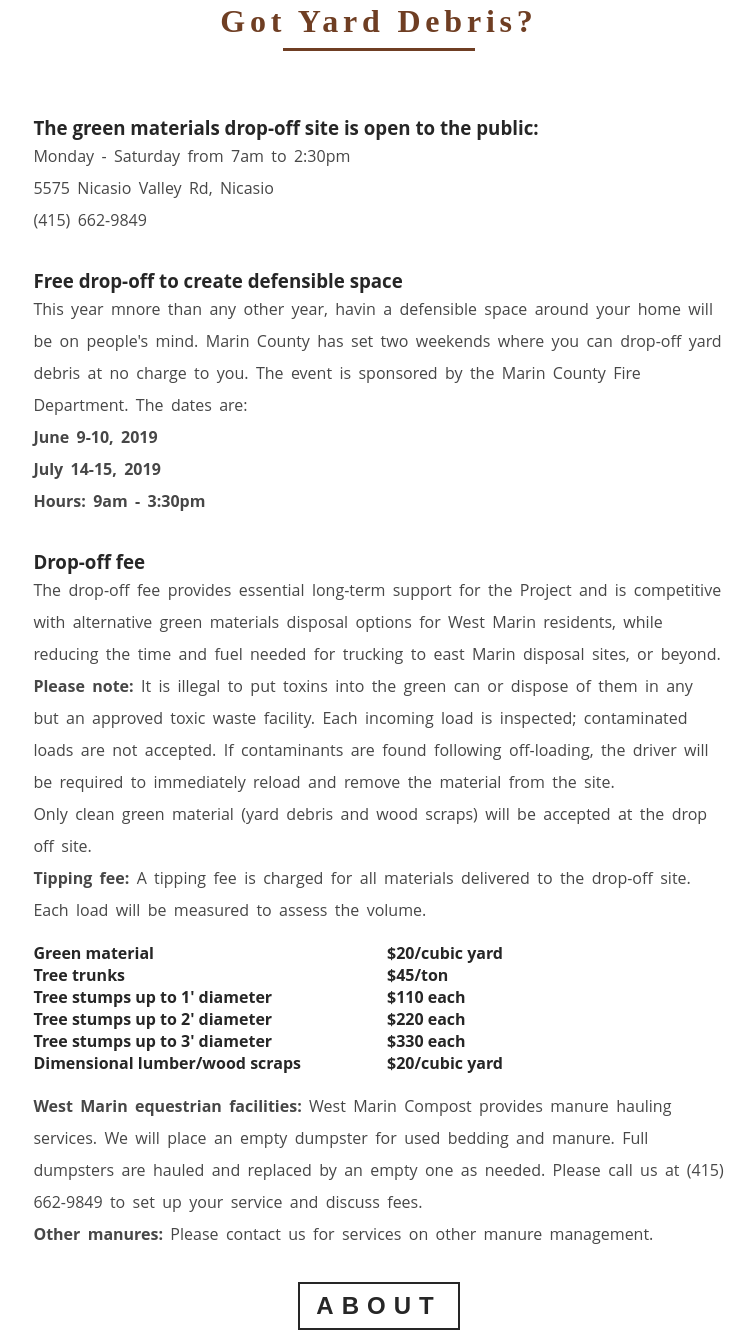
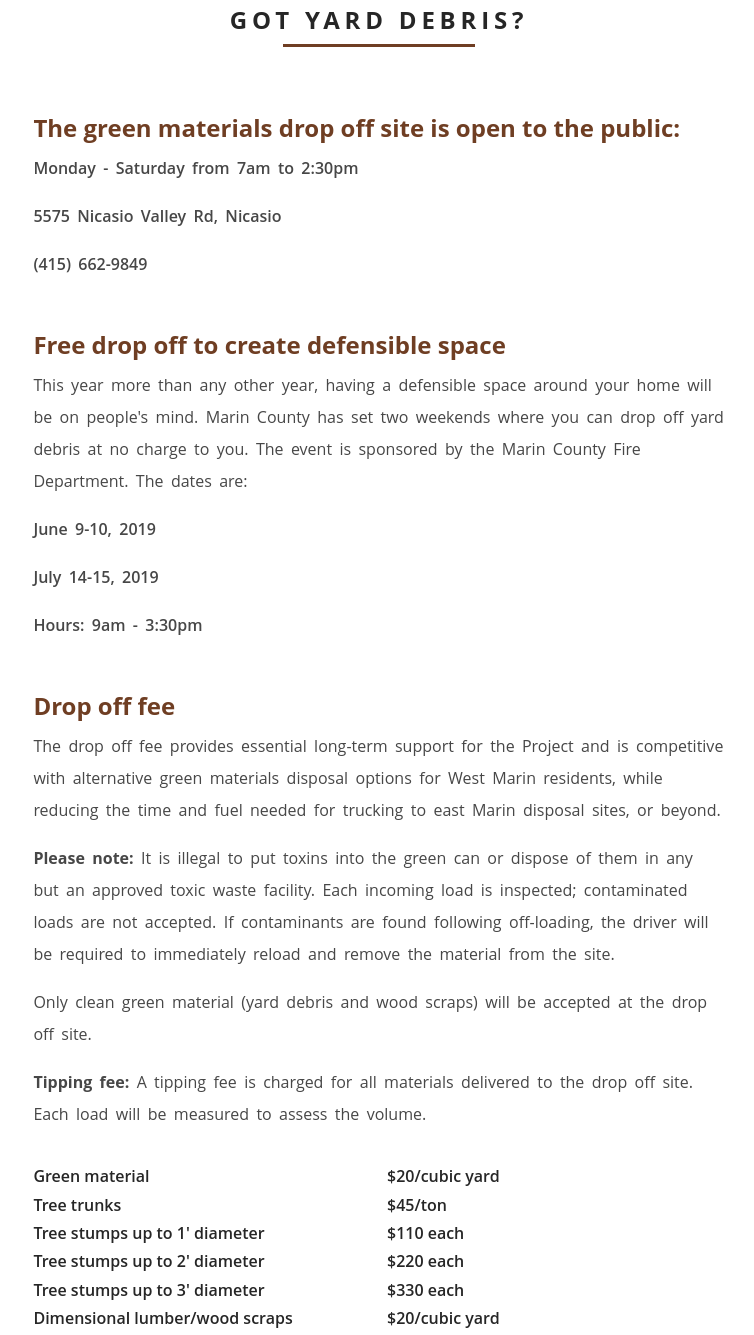
Before and after one commit to xanderbakx/west-marin-compost, a Gatsby site: page /drop-off in a window 1280 px wide. Shown: the part 519-1854 px from the top of the page, without its empty margins (261-1015 px from the left). Built offline with nearby package versions, Linux system fonts and the light colour scheme; Gatsby itself is replaced by a stand-in of ours.

Commit message:
Styling and spacing fixes.

```diff
--- a/src/components/AboutComponent/AboutContent.js
+++ b/src/components/AboutComponent/AboutContent.js
@@ -1,7 +1,6 @@
 import React, { Component } from 'react'
-import { Section, Title, SectionButton } from '../../utils'
+import { Section, Title } from '../../utils'
 import styled from 'styled-components'
-import { Link } from 'gatsby'
 import { styles } from '../../utils'
 // import { StaticQuery, graphql } from "gatsby"
 // import Img from 'gatsby-image'
@@ -10,22 +9,19 @@
   render() {
     return (
       <Section>
-        <Title message="" title="West Marin Compost was founded based on a community-driven desire to benefit the environment, the agricultural community, the county and the local community in numerous ways:" />
+        <Title message="" title="West Marin Compost was founded based on a community-driven desire to benefit the environment, the agricultural community, the county and the local community in numerous ways" />
         <AboutContentWrapper>
-          <h3 style={{ paddingTop: '2rem' }}>Keeping it local - closing the loop:</h3>
-          <p className="text" style={{ paddingBottom: '2rem' }}>Green and equestrian discard materials used to be trucked out of west Marin to facilities in east Marin or beyond. Diversion of west Marin organic discard materials away from landfill disposal to reuse within west Marin will benefit all Marin residents. Composting in Marin will reduce greenhouse gasses in the landfill while creating high quality soil amendments locally.</p>
+          <h2>Keeping it local - closing the loop:</h2>
+          <p className="text">Green and equestrian discard materials used to be trucked out of west Marin to facilities in east Marin or beyond. Diversion of west Marin organic discard materials away from landfill disposal to reuse within west Marin will benefit all Marin residents. Composting in Marin will reduce greenhouse gasses in the landfill while creating high quality soil amendments locally.</p>
 
-          <h3>Creating a solution for agriculture to meet water quality standards:</h3>
-          <p className="text" style={{ paddingBottom: '2rem' }}>Hundreds of tons of nutrients are purposefully imported into the region each year in the form of inorganic and organic feed and fertilizers. Some of these have the potential to contribute to the concentration of nutrients in West Marin surface waters. A local biological soil amendment will reduce the need to import nutrients from beyond west Marin, and thus reduce the potential for excess nutrients to end up in surface waters. Making and using compost locally provides agricultural operations with a tool to help them meet recently established TMDL water quality standards. Compost is vital to organic farming, and the number of organic acres is increasing in Marin County.</p>
+          <h2>Creating a solution for agriculture to meet water quality standards:</h2>
+          <p className="text">Hundreds of tons of nutrients are purposefully imported into the region each year in the form of inorganic and organic feed and fertilizers. Some of these have the potential to contribute to the concentration of nutrients in West Marin surface waters. A local biological soil amendment will reduce the need to import nutrients from beyond west Marin, and thus reduce the potential for excess nutrients to end up in surface waters. Making and using compost locally provides agricultural operations with a tool to help them meet recently established TMDL water quality standards. Compost is vital to organic farming, and the number of organic acres is increasing in Marin County.</p>
 
-          <h3>Providing a biologic soil amendment for local farming:</h3>
-          <p className="text" style={{ paddingBottom: '2rem' }}>Because finished compost is a dry material it is much less costly to apply to land than wet manure. Finished compost is odorless and much less mobile under rainfall conditions than manure. Properly composted material does not contain viable weed seeds, which liquid manure often does, so spreading compost does not spread thistles or other weeds.</p>
+          <h2>Providing a biologic soil amendment for local farming:</h2>
+          <p className="text">Because finished compost is a dry material it is much less costly to apply to land than wet manure. Finished compost is odorless and much less mobile under rainfall conditions than manure. Properly composted material does not contain viable weed seeds, which liquid manure often does, so spreading compost does not spread thistles or other weeds.</p>
 
-          <h3>Local ownership:</h3>
-          <p className="text" style={{ paddingBottom: '2rem' }}>West Marin Compost is owned by Kevin and Nancy Lunny, well respected West Marin residents. They firmly believe in good business practices that will benefit the community they live in.</p>
-          <Link to="/about" style={{ textDecoration: 'none' }}>
-            <SectionButton style={{ margin: '2rem auto' }}>About</SectionButton>
-          </Link>
+          <h2>Local ownership:</h2>
+          <p className="text">West Marin Compost is owned by Kevin and Nancy Lunny, well respected West Marin residents. They firmly believe in good business practices that will benefit the community they live in.</p>
         </AboutContentWrapper>
       </Section>
     )
@@ -36,6 +32,13 @@
   width: 90%;
   margin: 2rem auto;
   max-width: 992px;
+  h2 {
+    padding: 2rem 0 0.5rem 0;
+    color: ${styles.colors.mainBrown}
+  }
+  p {
+    padding-bottom: 1rem;
+  }
   .text {
     line-height: 2rem;
     color: ${styles.colors.mainGrey};
--- a/src/components/DropOffComponent/DropOffContent.js
+++ b/src/components/DropOffComponent/DropOffContent.js
@@ -1,7 +1,7 @@
 import React, { Component } from 'react'
-import { Section, Title, SectionButton } from '../../utils'
+import { Section, Title } from '../../utils'
 import styled from 'styled-components'
-import { Link } from 'gatsby'
+
 import { styles } from '../../utils'
 // import { StaticQuery, graphql } from "gatsby"
 // import Img from 'gatsby-image'
@@ -10,47 +10,42 @@
   render() {
     return (
       <Section>
-        <Title message="Got Yard Debris?" title="" />
+        <Title message="" title="Got Yard Debris?" />
         <DropOffContentWrapper>
-          <h3 style={{ paddingTop: '2rem' }}>The green materials drop-off site is open to the public:</h3>
-          <p className="text">Monday - Saturday from 7am to 2:30pm</p>
-          <p className="text">5575 Nicasio Valley Rd, Nicasio</p>
-          <p className="text">(415) 662-9849</p>
+          <h2>The green materials drop off site is open to the public:</h2>
+          <p className="text" style={{ fontWeight: 600 }}>Monday - Saturday from 7am to 2:30pm</p>
+          <p className="text" style={{ fontWeight: 600 }}>5575 Nicasio Valley Rd, Nicasio</p>
+          <p className="text" style={{ fontWeight: 600 }}>(415) 662-9849</p>
 
-          <h3 style={{ paddingTop: '2rem' }}>Free drop-off to create defensible space</h3>
-          <p className="text">This year mnore than any other year, havin a defensible space around your home will be on people's mind. Marin County has set two weekends where you can drop-off yard debris at no charge to you. The event is sponsored by the Marin County Fire Department. The dates are:</p>
-          <p className="text" style={{ fontWeight: 700 }}>June 9-10, 2019</p>
-          <p className="text" style={{ fontWeight: 700 }}>July 14-15, 2019</p>
-          <p className="text" style={{ fontWeight: 700 }}>Hours: 9am - 3:30pm</p>
+          <h2>Free drop off to create defensible space</h2>
+          <p className="text">This year more than any other year, having a defensible space around your home will be on people's mind. Marin County has set two weekends where you can drop off yard debris at no charge to you. The event is sponsored by the Marin County Fire Department. The dates are:</p>
+          <p className="text" style={{ fontWeight: 600 }}>June 9-10, 2019</p>
+          <p className="text" style={{ fontWeight: 600 }}>July 14-15, 2019</p>
+          <p className="text" style={{ fontWeight: 600 }}>Hours: 9am - 3:30pm</p>
 
-          <h3 style={{ paddingTop: '2rem' }}>Drop-off fee</h3>
-          <p className="text">The drop-off fee provides essential long-term support for the Project and is competitive with alternative green materials disposal options for West Marin residents, while reducing the time and fuel needed for trucking to east Marin disposal sites, or beyond.</p>
+          <h2>Drop off fee</h2>
+          <p className="text">The drop off fee provides essential long-term support for the Project and is competitive with alternative green materials disposal options for West Marin residents, while reducing the time and fuel needed for trucking to east Marin disposal sites, or beyond.</p>
           <p className="text"><b>Please note: </b>It is illegal to put toxins into the green can or dispose of them in any but an approved toxic waste facility. Each incoming load is inspected; contaminated loads are not accepted. If contaminants are found following off-loading, the driver will be required to immediately reload and remove the material from the site.</p>
           <p className="text">Only clean green material (yard debris and wood scraps) will be accepted at the drop off site.</p>
-          <p className="text"><b>Tipping fee: </b>A tipping fee is charged for all materials delivered to the drop-off site. Each load will be measured to assess the volume.</p>
+          <p className="text"><b>Tipping fee: </b>A tipping fee is charged for all materials delivered to the drop off site. Each load will be measured to assess the volume.</p>
 
-          <div className="grid-container" style={{ padding: '1rem 0', fontWeight: 700 }}>
-            <div>Green material</div>
-            <div>$20/cubic yard</div>
-            <div>Tree trunks</div>
-            <div>$45/ton</div>
-            <div>Tree stumps up to 1' diameter</div>
-            <div>$110 each</div>
-            <div>Tree stumps up to 2' diameter</div>
-            <div>$220 each</div>
-            <div>Tree stumps up to 3' diameter</div>
-            <div>$330 each</div>
-            <div>Dimensional lumber/wood scraps</div>
-            <div>$20/cubic yard</div>
+          <div className="grid-container">
+            <div className="grid-item">Green material</div>
+            <div className="grid-item">$20/cubic yard</div>
+            <div className="grid-item">Tree trunks</div>
+            <div className="grid-item">$45/ton</div>
+            <div className="grid-item">Tree stumps up to 1' diameter</div>
+            <div className="grid-item">$110 each</div>
+            <div className="grid-item">Tree stumps up to 2' diameter</div>
+            <div className="grid-item">$220 each</div>
+            <div className="grid-item">Tree stumps up to 3' diameter</div>
+            <div className="grid-item">$330 each</div>
+            <div className="grid-item">Dimensional lumber/wood scraps</div>
+            <div className="grid-item">$20/cubic yard</div>
           </div>
 
           <p className="text"><b>West Marin equestrian facilities: </b>West Marin Compost provides manure hauling services. We will place an empty dumpster for used bedding and manure. Full dumpsters are hauled and replaced by an empty one as needed. Please call us at (415) 662-9849 to set up your service and discuss fees.</p>
           <p className="text"><b>Other manures: </b>Please contact us for services on other manure management.</p>
-
-
-          <Link to="/about" style={{ textDecoration: 'none' }}>
-            <SectionButton style={{ margin: '2rem auto' }}>About</SectionButton>
-          </Link>
 
         </DropOffContentWrapper>
       </Section>
@@ -62,10 +57,24 @@
   width: 90%;
   margin: 2rem auto;
   max-width: 992px;
+  h2 {
+    padding: 2rem 0 0.5rem 0;
+    color: ${styles.colors.mainBrown}
+  }
+  p {
+    padding-bottom: 1rem;
+  }
   .text {
     line-height: 2rem;
     color: ${styles.colors.mainGrey};
     word-spacing: 0.2rem;
+  }
+  .grid-container {
+    padding: 1rem 0;
+    font-weight: 600;
+  }
+  .grid-item {
+    padding: 0.2rem 0;
   }
   @media (min-width: 768px) {
     width: 70%;
--- a/src/components/HomePageComponent/QuickInfo.js
+++ b/src/components/HomePageComponent/QuickInfo.js
@@ -50,7 +50,7 @@
             <li>Redwood Empire</li>
           </ul>
           <h2>Organics Recycling: Good for the environment</h2>
-          <p className="text">Marin residents can drop-off yard debris at West Marin Compost To avoid landfilling.  Organic matter in landfills creates methane, a potent greenhouse gas. As compost or mulch is is a valuable, much needed soil amendment that creates healthy soils:</p>
+          <p className="text">Marin residents can drop off yard debris at West Marin Compost To avoid landfilling.  Organic matter in landfills creates methane, a potent greenhouse gas. As compost or mulch is is a valuable, much needed soil amendment that creates healthy soils:</p>
           <ul>
             <li>Improve soil structure</li>
             <li>Conserve water</li>
--- a/src/components/ProductsComponent/CompostItem.js
+++ b/src/components/ProductsComponent/CompostItem.js
@@ -18,6 +18,7 @@
       <AccordionItem>
         <AccordionItemTitle>
           <h3>{name}</h3>
+          <div className="accordion__arrow" role="presentation" />
         </AccordionItemTitle>
         <AccordionItemBody>
           <GridWrapper>
--- a/src/components/globals/navbar/NavbarLinks.js
+++ b/src/components/globals/navbar/NavbarLinks.js
@@ -24,7 +24,7 @@
       {
         id: 3,
         path: '/drop-off',
-        name: 'Drop-off'
+        name: 'Drop Off'
       },
       {
         id: 4,
@@ -77,7 +77,7 @@
     ${styles.transDefault};
     &:hover {
       background: ${styles.colors.mainGrey};
-      color: ${styles.colors.mainYellow};
+      color: ${styles.colors.mainWhite};
       padding: 0.5rem 1rem 0.5rem 1.3rem;
     }
   }
--- a/src/utils/Button.js
+++ b/src/utils/Button.js
@@ -25,7 +25,7 @@
   ${styles.border({ color: `${styles.colors.mainBlack}` })};
   &:hover {
     background: ${styles.colors.mainBlack};
-    color: ${styles.colors.mainYellow};
+    color: ${styles.colors.mainWhite};
   }
 `
 
--- a/src/utils/styles.js
+++ b/src/utils/styles.js
@@ -8,7 +8,7 @@
   mainRed: `#A63421`,
   mainGreen: `#69bd45`,
 }
-export const textSlanted = `font-family:'Caveat', cursive;`
+export const textSlanted = `font-family:cursive;`
 
 export const transDefault = 'transition:all 0.5s ease-in-out'
 export const transFunction = (
```
Also changed, not shown: src/components/ContactComponent/ContactContent.js (+19 -14 lines), src/components/EducationComponent/EducationContent.js (+15 -10 lines), src/components/FaqComponent/FaqContent.js (+11 -9 lines), src/pages/products.js (+15 -9 lines).
